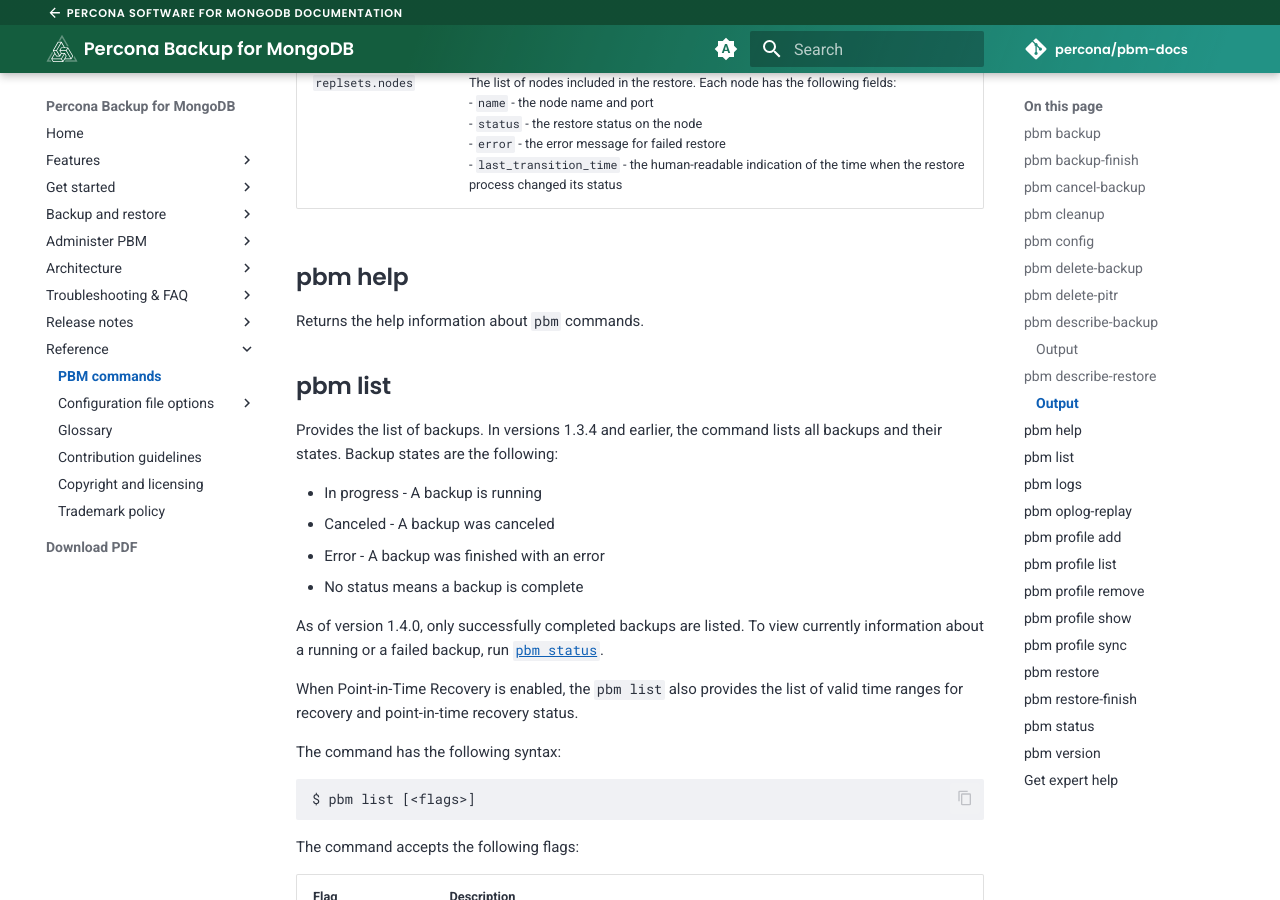
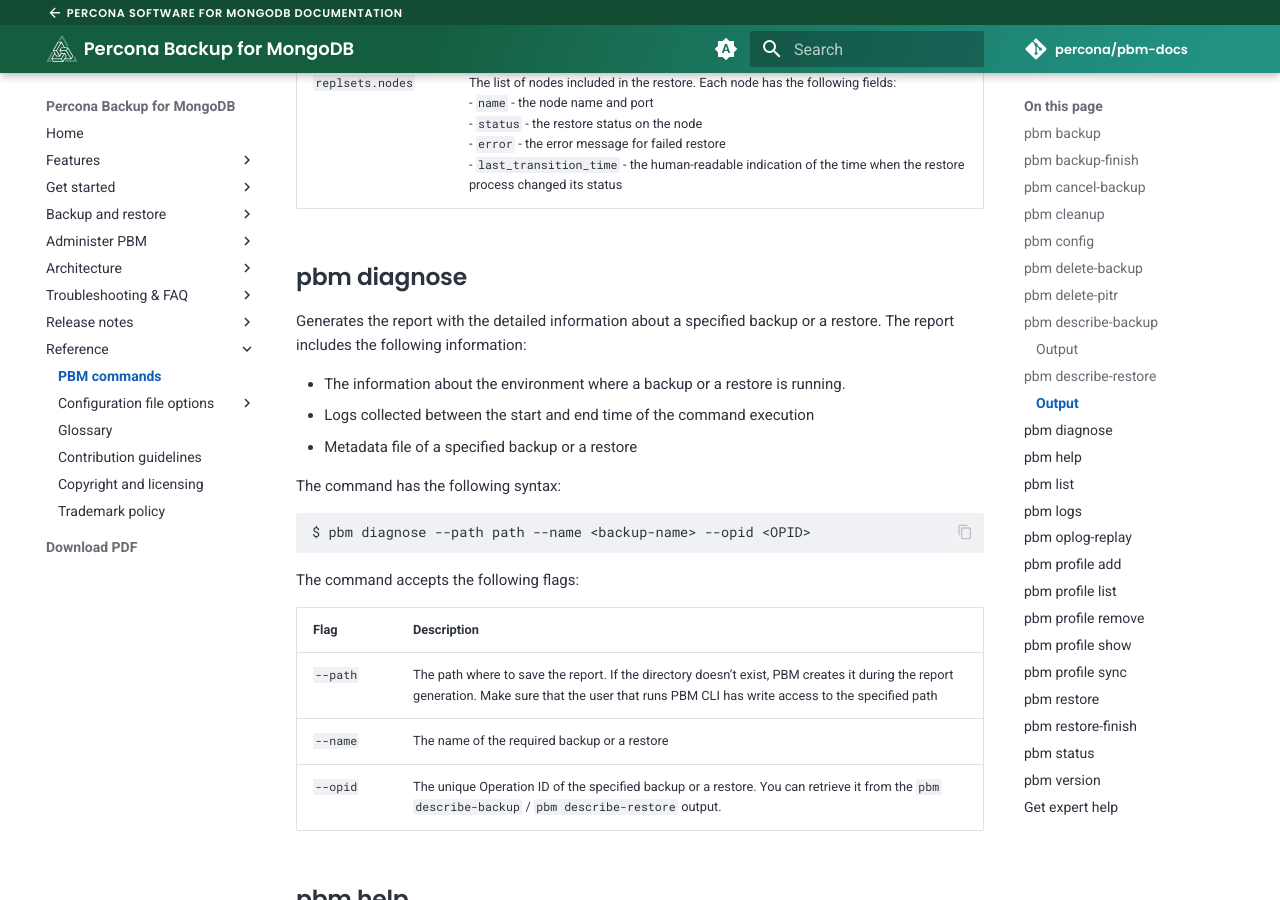
Before and after one commit to percona/pbm-docs, an MkDocs documentation site: the page built from docs/reference/pbm-commands.md, in a window 1280 px wide and 900 px high, scrolled down 9902 px. Built offline with MkDocs 1.6.1 and Material for MkDocs 9.7.7, drawn with Linux system fonts in a browser that asks for light colours; nearby versions of some CDN libraries; comment, search, counter and statistics services are not loaded.

Commit message:
PBM-887 Documented pbm diagnostic command
modified:   docs/reference/pbm-commands.md
	new file:   docs/troubleshoot/pbm-report.md
	modified:   mkdocs-base.yml

````diff
--- a/docs/reference/pbm-commands.md
+++ b/docs/reference/pbm-commands.md
@@ -402,6 +402,27 @@
 | `replsets`  | The list of replica sets included in the restore. Each replica set has the following fields: <br> - `name` - the replica set name <br> - `status` - the restore status on this replica set <br> - `error` - the error message for failed restore <br> - `last_transition_time` - the human-readable indication of the time when the restore process changed its status <br> - `nodes` - the list of nodes included in the restore. |
 | `replsets.nodes`     | The list of nodes included in the restore. Each node has the following fields: <br> - `name` - the node name and port <br> - `status` - the restore status on the node <br> - `error` - the error message for failed restore <br> - `last_transition_time` - the human-readable indication of the time when the restore process changed its status |
 
+## pbm diagnose
+
+Generates the report with the detailed information about a specified backup or a restore. The report includes the following information:
+
+* The information about the environment where a backup or a restore is running.
+* Logs collected between the start and end time of the command execution
+* Metadata file of a specified backup or a restore
+
+The command has the following syntax:
+
+```{.bash data-prompt="$"}
+$ pbm diagnose --path path --name <backup-name> --opid <OPID>
+```
+
+The command accepts the following flags:
+
+| Flag                | Description                      |
+| ------------------- | -------------------------------- |
+| `--path`            | The path where to save the report. If the directory doesn’t exist, PBM creates it during the report generation. Make sure that the user that runs PBM CLI has write access to the specified path |
+| `--name`            | The name of the required backup or a restore |
+| `--opid`            | The unique Operation ID of the specified backup or a restore. You can retrieve it from the `pbm describe-backup` / `pbm describe-restore` output. |
 
 
 ## pbm help
--- a/mkdocs-base.yml
+++ b/mkdocs-base.yml
@@ -201,6 +201,7 @@
       - Overview: troubleshoot/index.md
       - 'Diagnose PBM': 'troubleshoot/troubleshooting.md'
       - 'Check status': 'troubleshoot/status.md'
+      - 'Diagnostics report': 'troubleshoot/pbm-report.md'
       - 'Troubleshoot backup management via PMM': 'troubleshoot/pbm-pmm.md'
       - troubleshoot/faq.md
   - Release notes:
````
Also changed, not shown: docs/troubleshoot/pbm-report.md (added, +29 -0 lines).
